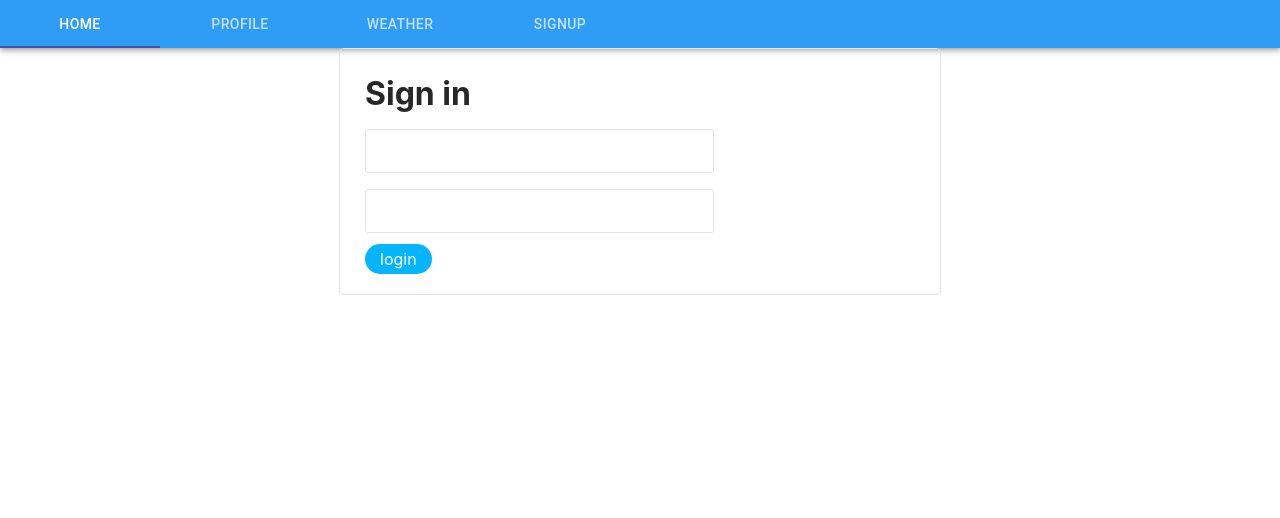
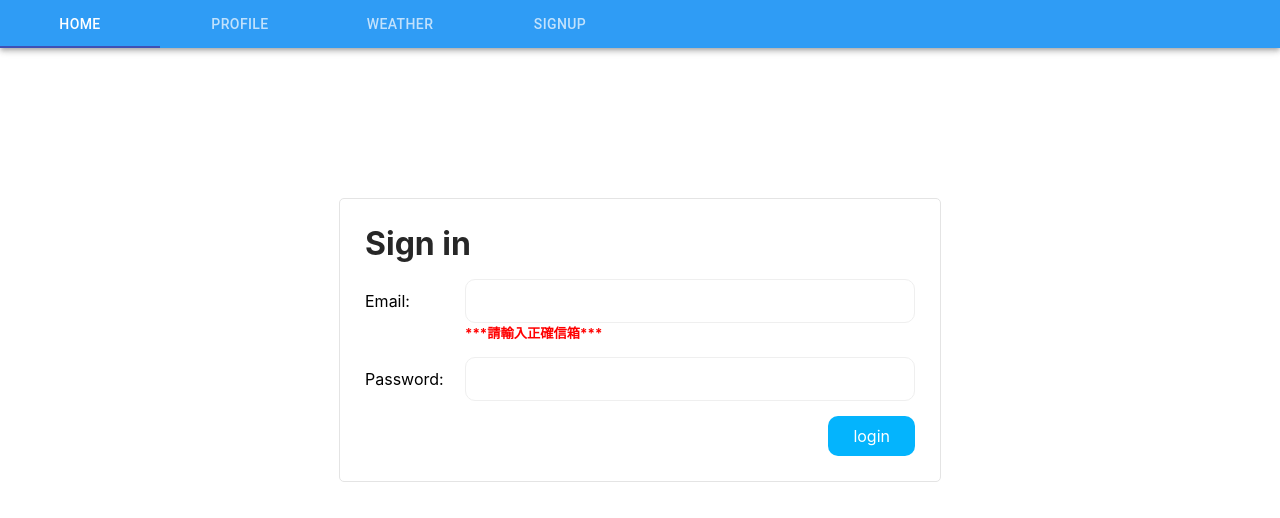
Before and after one commit to Ruila/react-pratice, a React (Create React App) app in the folder hello-world/: page /#/login in a window 1280 px wide. Both pictures are taken after a click on the element "login". Shown: the top 518 px of the page. Built offline with nearby package versions, Linux system fonts and the light colour scheme; no server answers.

Commit message:
add login feedback

```diff
--- a/hello-world/src/components/Login/login.js
+++ b/hello-world/src/components/Login/login.js
@@ -3,6 +3,10 @@ import '../../css/login.css';
 import { connect } from 'react-redux';
 import { Redirect } from "react-router-dom";
 import axios from 'axios';
+import Modal from '@material-ui/core/Modal';
+import Backdrop from '@material-ui/core/Backdrop';
+import Fade from '@material-ui/core/Fade';
+
 
 class Login extends Component  {
   constructor() {
@@ -10,11 +14,16 @@ class Login extends Component  {
     this.state = {
       account: "",
       password: "",
+      modal: false,
+      message: "",
+      emailAlert: true,
+      passwordAlert: true,
     }
     this.checkLogin=this.checkLogin.bind(this);
     this.handleAccount=this.handleAccount.bind(this);
     this.handlePassword=this.handlePassword.bind(this);
-
+    this.ModalOpen=this.ModalOpen.bind(this);
+    this.ModalClose=this.ModalClose.bind(this);
   }
 
   componentDidMount () {
@@ -29,28 +38,36 @@ class Login extends Component  {
     this.setState({password: event.target.value});
   }
 
+  ModalOpen () {
+    this.setState({modal: true});
+  }
+
+  ModalClose () {
+    this.setState({modal: false});
+  }
 
   checkLogin(){
     const obj = {
       "email": this.state.account,
       "password": this.state.password,
     }
-    console.log('check', obj);
+    if(this.state.account === ""){
+      this.setState({emailAlert: false})
+    } else if (this.state.password === "") {
+      this.setState({passwordAlert: false});
+    } else {
       axios.post('http://localhost:8000/api/user/logincheck', obj)
       .then(v=>{
         console.log('logindd',v);
         if(v.data === 'succeed'){
           this.props.dispatch({type: 'Login'});
         } else {
-
+          this.setState({message: v.data});
+          this.setState({modal: true});
         }
       });
-    // if (this.state.account === "a" && this.state.password === 'b') {
-    //     this.props.dispatch({type: 'Login'});
-    //     console.log('go', this.props.loginCheck);
+    }
 
-    //   }
-    //   console.log(this.state.account)
   }
 
   render(){
@@ -66,17 +83,42 @@ class Login extends Component  {
                 <div>
                     <h1>Sign in</h1>
                 </div>
-                 <div>
+                 <div className="input-block">
+                  <span>Email:</span>
                   <input value={this.state.account} onChange={this.handleAccount} type="text" />
                  </div>
-                 <div>
+                 <div className={`input-block wrong ${this.state.emailAlert?'hide':''}`}>
+                  <span></span>
+                  <h5>***請輸入正確信箱***</h5>
+                 </div>
+                 <div className="input-block">
+                  <span>Password:</span>
                   <input value={this.state.password} onChange={this.handlePassword} type="text" />
+                 </div>
+                 <div className={`input-block wrong ${this.state.passwordAlert?'hide':''}`}>
+                  <span></span>
+                  <h5>***請輸入正確密碼***</h5>
                  </div>
                  <div className="btn">
                      <span onClick={this.checkLogin}>login</span>
                  </div>
             </div>
-
+            <Modal
+              id="loginModal"
+              open = {this.state.modal}
+              onClose = {this.ModalClose}
+              closeAfterTransition
+              BackdropComponent={Backdrop}
+              BackdropProps={{
+                timeout: 500,
+              }}
+              >
+                <Fade in={this.state.modal}>
+                  <div className="modal_content">
+                    <h2>{this.state.message}</h2>
+                  </div>
+                </Fade>
+            </Modal>
         </div>
      );
     }
--- a/hello-world/src/css/login.css
+++ b/hello-world/src/css/login.css
@@ -1,6 +1,7 @@
 #login {
     display: flex;
     justify-content: center;
+    margin-top: 150px;
 }
 
 #login .block {
@@ -16,19 +17,59 @@
     margin: 0 0 1rem 0;
 }
 
-#login .block input {
-    margin-bottom: 1rem;
-    border: 1px solid #e4e4e4;
-    border-radius: 3px;
+#login .block .btn {
+    display: flex;
+    justify-content: flex-end;
+    margin-top: 15px;
+}
+
+#login .block .btn span {
+    padding: 10px 25px;
+    border-radius: 10px;
+    color: #ffffff;
+    text-align: center;
+    background-color: #04b4fd;
+    cursor: pointer;
+}
+
+#login .input-block {
+    display: flex;
+    align-items: center;
+    margin: 15px 0 0 0;
+}
+#login .input-block.wrong {
+    margin: 0;
+}
+#login .input-block.wrong h5 {
+    color: red;
+    margin: 0;
+}
+
+#login .input-block span {
+    width: 100px;
+}
+
+#login .input-block input {
+    flex: 1;
+    border-radius: 10px;
+    border: 1px solid #efefef;
     min-height: 40px;
-    width: 60%;
     padding-left: 15px;
 }
 
-#login .block .btn span {
-    padding: 5px 15px;
-    border-radius: 15px;
-    color: #ffffff;
-    background-color: #04b4fd;
-    cursor: pointer;
+#loginModal {
+    display: flex;
+    justify-content: center;
+    align-items: center;
 }
+
+#loginModal .modal_content {
+    max-width: 500px;
+    border-radius: 10px;
+    padding: 5px 25px;
+    background-color: #ffffff;
+}
+
+.hide {
+    display: none!important;
+}
```
Lines whose indentation alone changed are shown as unchanged.
